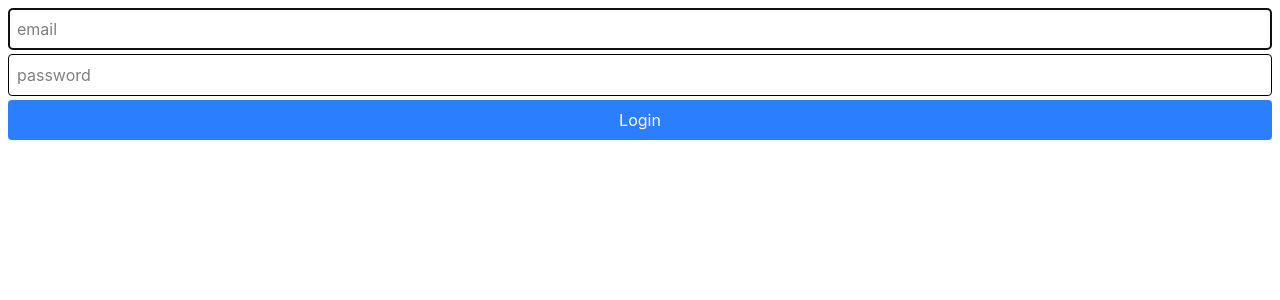
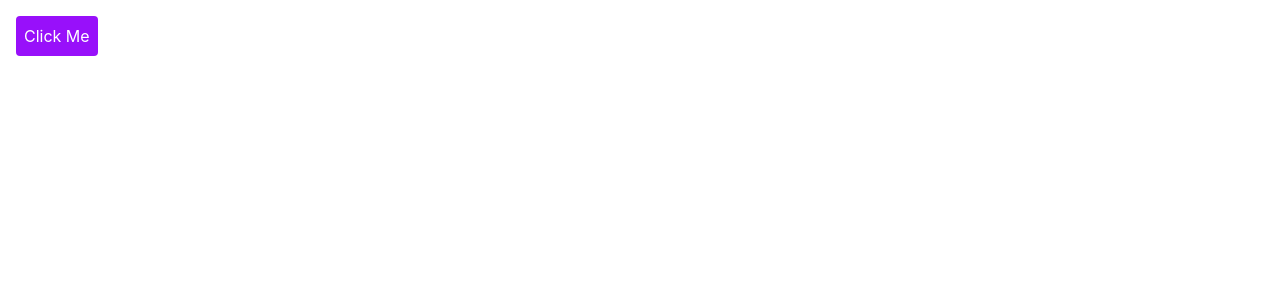
Before and after one commit to hashimmalik59/internship-preparation, a React (Vite) app in the folder react/react-fundamentals/: page / in a window 1280 px wide. Shown: the top 300 px of the page. Built offline with nearby package versions, Linux system fonts and the light colour scheme.

Commit message:
useRef with practical implementatation second purpose of avoiding re-rendering of a component

```diff
--- a/react/react-fundamentals/src/App.jsx
+++ b/react/react-fundamentals/src/App.jsx
@@ -1,9 +1,9 @@
-import UseRef from "./useRef-practice/inputUX";
+import MutableStorage from "./useRef-practice/MutableStorage";
 
 const App = () => {
   return (
     <div>
-      <UseRef />
+      <MutableStorage />
     </div>
   );
 };
--- /dev/null
+++ b/react/react-fundamentals/src/useRef-practice/MutableStorage.jsx
@@ -0,0 +1,31 @@
+import { useRef } from "react";
+
+const MutableStorage = () => {
+  // const [count, setCount] = useState(0);
+
+  // 1. Yahan useRef bana jo 0 se start ho (jaise: const countRef = useRef(0))
+  const countRef = useRef(0);
+
+  // 2. Yeh check karne ke liye ke component re-render ho raha hai ya nahi
+  console.log("Component re-rendered!");
+
+  return (
+    <div className="m-4">
+      <button
+        onClick={() => {
+          // setCount(count + 1);
+          // console.log("Counter value:", count);
+          countRef.count++;
+          console.log("CountRef value:", countRef.current);
+          // 3. Yahan countRef.current ki value 1 se barha (++)
+          // aur console.log karwa kar value check kar
+        }}
+        className="bg-purple-600 text-white p-2 rounded"
+      >
+        Click Me
+      </button>
+    </div>
+  );
+};
+
+export default MutableStorage;
```
